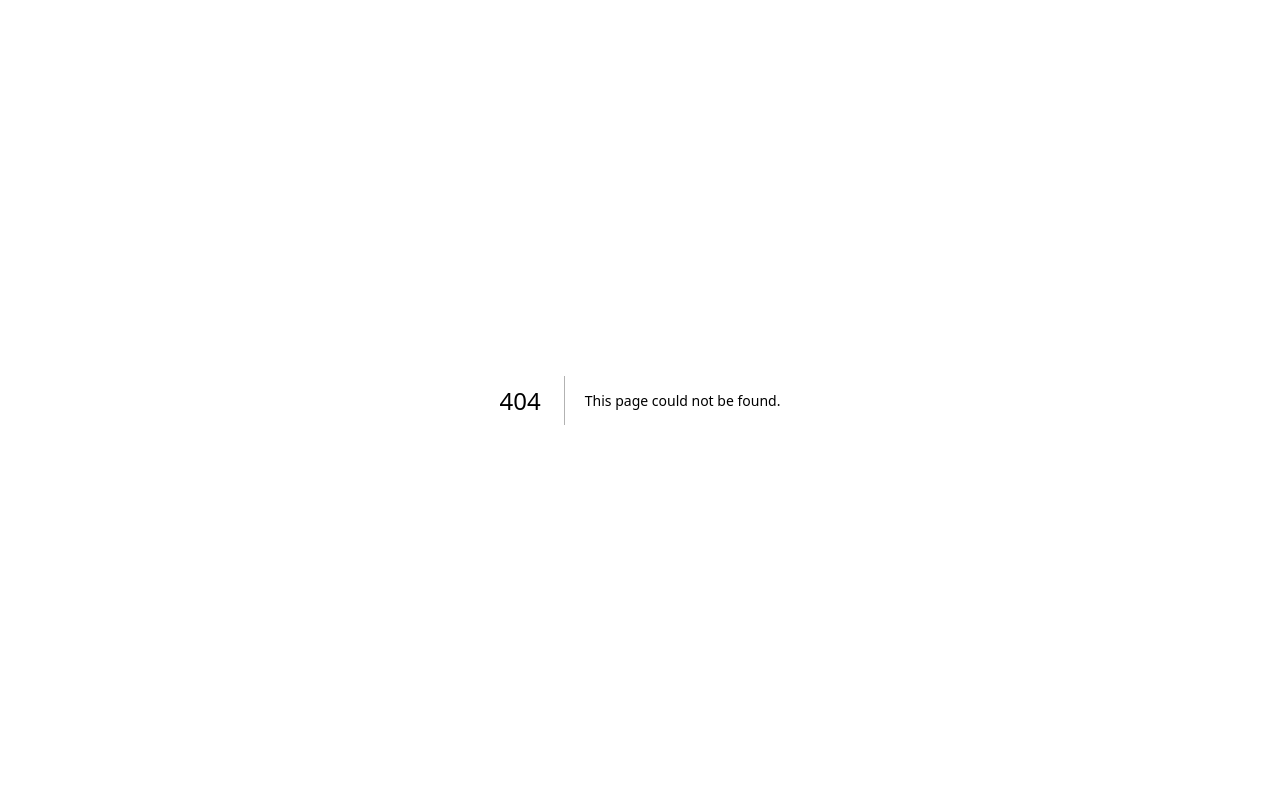
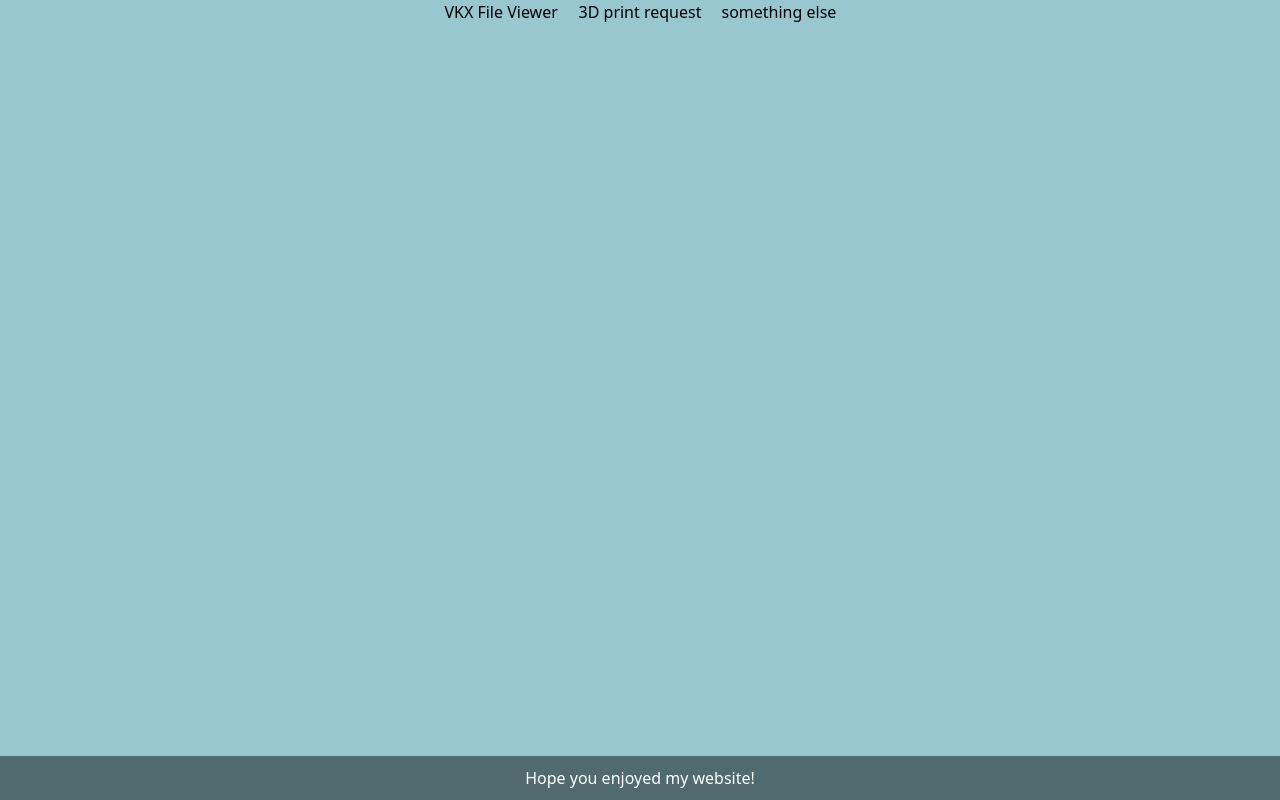
Before and after one commit to lbrh/lbrh.github.io, a Next.js app: page /sailing in a window 1280 px wide. Before the commit this address had no page. Built offline with nearby package versions, Linux system fonts and the light colour scheme.

Commit message:
Dedicated sailing "folder", going to make a 3d print request thingy and maybe an umpiring/judge thingy. Super technical commit -m I know

```diff
--- /dev/null
+++ b/src/components/Href.tsx
@@ -0,0 +1,23 @@
+import { useRouter } from 'next/router'
+import React, { ReactNode } from "react";
+
+type HrefProps = {
+    href: string;
+    children: ReactNode;
+};
+
+function Href({ href, children, } : HrefProps ) {
+    const router = useRouter()
+
+    const handleClick = () => {
+        router.push(href)
+    }
+
+    return (
+        <button onClick={handleClick}>
+            {children}
+        </button>
+    )
+}
+
+export default Href
--- /dev/null
+++ b/src/pages/sailing/index.tsx
@@ -0,0 +1,20 @@
+import Href from "../../components/Href";
+
+export default function Home() {
+    // TODO: CSS
+    return (
+        <div>
+            <div className="bg-[#99c7d0] min-h-screen flex flex-col items-center justify-between">
+                <div className="grid grid-cols-3 gap-4 h-max">
+                    <Href href={"sailing/vkx"}>VKX File Viewer</Href>
+                    <Href href={"sailing/print-request"}>3D print request</Href>
+                    <Href href={"sailing/vkx"}>something else</Href>
+                </div>
+
+                <footer className="bg-[#516a6f] w-full text-white text-center py-2.5">
+                    <p>Hope you enjoyed my website!</p>
+                </footer>
+            </div>
+        </div>
+    );
+}
```
Also changed, not shown: src/pages/sailing/vkx.tsx (renamed from src/pages/vkx.tsx).
